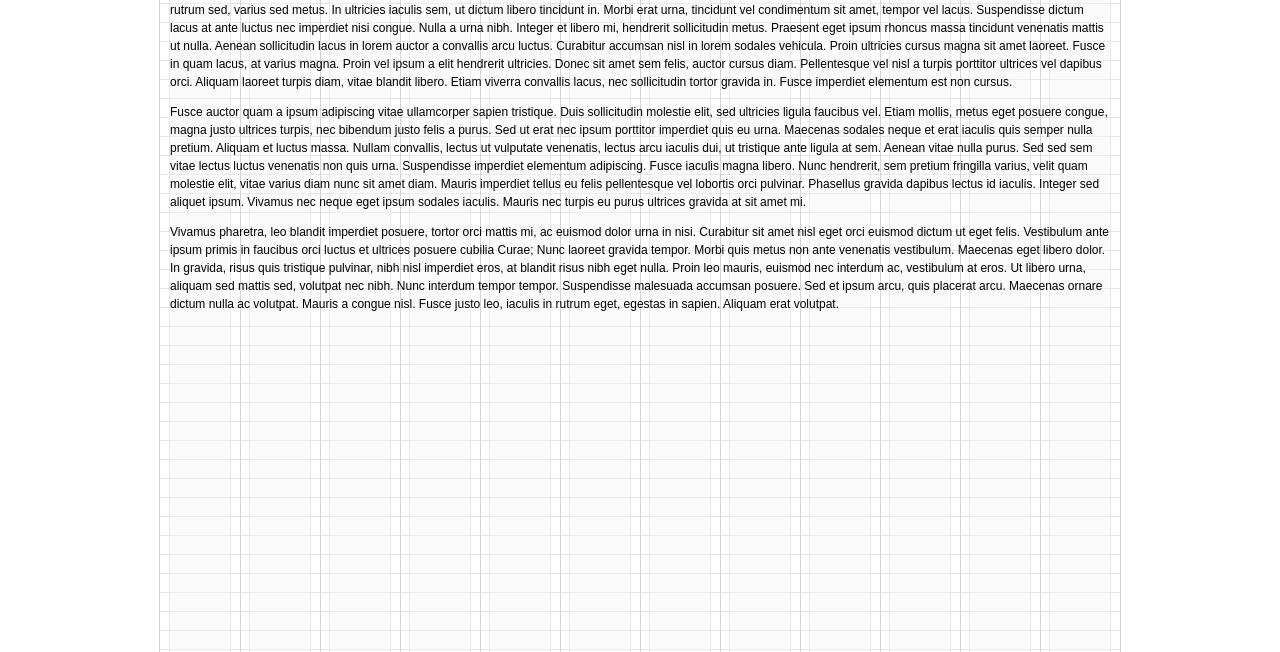
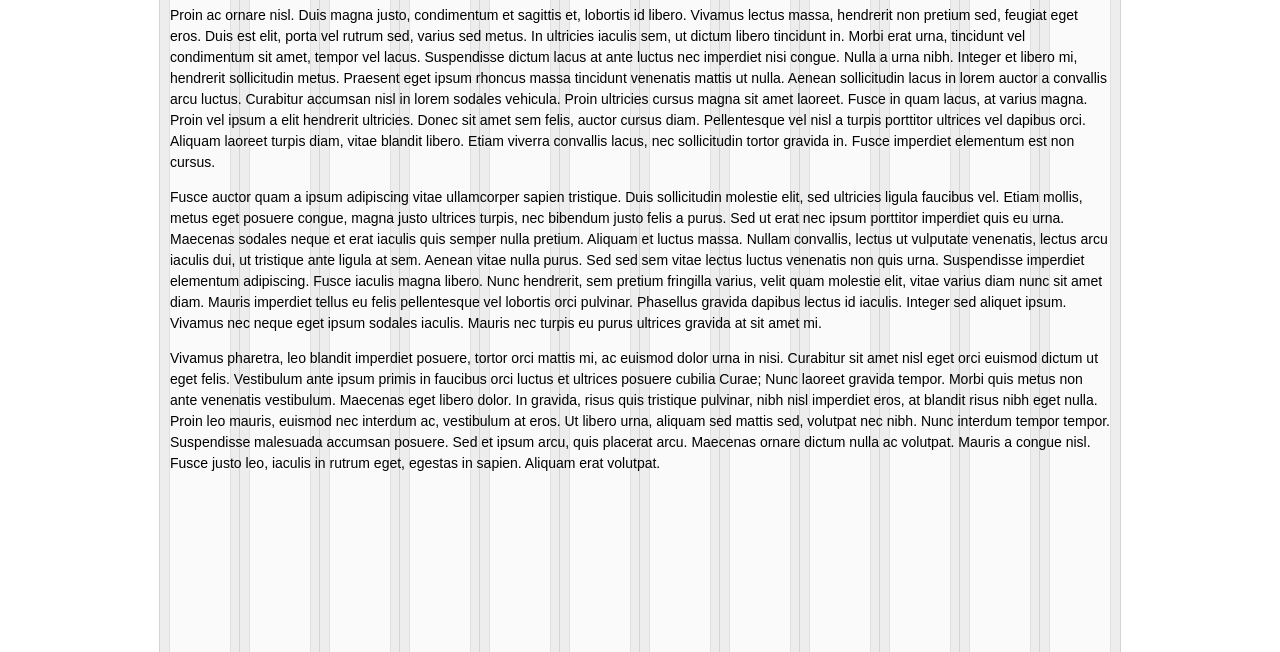
Before and after one commit to tyom/Griddle, a plain HTML site: page index.html in a window 1280 px wide. Shown: the part 148-800 px from the top of the page. Drawn offline with nearby package versions, Linux system fonts and the light colour scheme.

Commit message:
Updated gutter styles.

```diff
--- a/css/grid.css
+++ b/css/grid.css
@@ -44,6 +44,7 @@
     float: left;
     width: 15px;
     height: 12px;
+    font-size: 12px;
     line-height: 12px;
     padding: 4px;
     text-align: center;
--- a/index.html
+++ b/index.html
@@ -10,7 +10,7 @@
         body {
             padding: 1em;
             margin: 0;
-            font-size: 1.2em;
+            font-size: 1.4em;
             line-height: 1.5;
         }
         #container {
@@ -43,9 +43,10 @@
             // align: 'centre',            // centre | left | right
             position: 'background',     // background | foreground
             // grid_opacity: .5,
-            vertical_rhythm: true,     // show horizontal lines
+            // vertical_rhythm: true,     // show horizontal lines
             // row_line_colour: '#ddd',     // HEX colour of row lines
-            gutter_style: 'line',       // HEX colour | line
+            gutter_colour: '#ddd',       // HEX colour | line
+            gutter_line_colour: '#aaa',       // HEX colour | line
             // col_colour: 'none',         // HEX colour of columns
             col_outline: true,          // show col outlines
             col_line_colour: '#aaa'    // HEX colour of col lines
--- a/js/grid.js
+++ b/js/grid.js
@@ -21,10 +21,11 @@ var Grid = {
         GRIDDLE_SETTINGS.num_cols = GRIDDLE_SETTINGS.num_cols || 12;
         GRIDDLE_SETTINGS.gutter = ( GRIDDLE_SETTINGS.grid_width/ GRIDDLE_SETTINGS.num_cols) / 4;
         GRIDDLE_SETTINGS.col_width = GRIDDLE_SETTINGS.gutter * 3;
-        GRIDDLE_SETTINGS.grid_opacity = GRIDDLE_SETTINGS.grid_opacity || .5;
-        GRIDDLE_SETTINGS.col_opacity = GRIDDLE_SETTINGS.col_opacity || .5;
+        GRIDDLE_SETTINGS.grid_opacity = GRIDDLE_SETTINGS.grid_opacity || 0.5;
+        GRIDDLE_SETTINGS.col_opacity = GRIDDLE_SETTINGS.col_opacity || 0.5;
         GRIDDLE_SETTINGS.col_colour = GRIDDLE_SETTINGS.col_colour || '#eee';
-        GRIDDLE_SETTINGS.gutter_style = GRIDDLE_SETTINGS.gutter_style || 'none'
+        GRIDDLE_SETTINGS.gutter_colour = GRIDDLE_SETTINGS.gutter_colour || '#fff';
+        GRIDDLE_SETTINGS.gutter_line_colour = GRIDDLE_SETTINGS.gutter_line_colour || '#fff';
 
         this.createControls();
 
@@ -64,8 +65,7 @@ var Grid = {
         var i,
             col = $('<div class="griddle-col"/>'),
             gutter = $('<div class="griddle-gutter"/>'),
-            cols = $('<div class="griddle-cols" />').appendTo(this.container),
-            style = GRIDDLE_SETTINGS.gutter_style;
+            cols = $('<div class="griddle-cols" />').appendTo(this.container);
 
         // columns
         col.css({
@@ -82,20 +82,22 @@ var Grid = {
         }
         // gutter
         gutter.css({
-            'width': GRIDDLE_SETTINGS.gutter,
+            'width': GRIDDLE_SETTINGS.gutter
         });
 
         // gutter style
-        if(typeof style == 'string' && style !== 'line') {
-            gutter.css({ 'background': style });
-        } else {
-            gutter.css({
-                    'background': 'none',
-                    'margin-right': GRIDDLE_SETTINGS.gutter/2,
-                    'width': GRIDDLE_SETTINGS.gutter/2,
-                    'box-shadow': '1px 0 0' + GRIDDLE_SETTINGS.col_line_colour
-                });
-        }
+        gutter.css({
+            'background': GRIDDLE_SETTINGS.gutter_colour,
+            'box-shadow': 'inset 9px 0 0 ' + GRIDDLE_SETTINGS.gutter_colour + ', inset 10px 0 0 ' + GRIDDLE_SETTINGS.gutter_line_colour
+        });
+        // } else {
+        //     gutter.css({
+        //             'background': 'none',
+        //             'margin-right': GRIDDLE_SETTINGS.gutter/2,
+        //             'width': GRIDDLE_SETTINGS.gutter/2,
+        //             'box-shadow': '1px 0 0' + GRIDDLE_SETTINGS.col_line_colour
+        //         });
+        // }
 
         for (i=0; i < GRIDDLE_SETTINGS.num_cols; i++) {
                 gutter.clone().appendTo(cols);
@@ -120,7 +122,7 @@ var Grid = {
 
     show: function() {
         this.container.css({
-            'opacity': GRIDDLE_SETTINGS.grid_opacity,
+            'opacity': GRIDDLE_SETTINGS.grid_opacity
         });
     },
 
@@ -151,7 +153,7 @@ var Grid = {
         } else if(GRIDDLE_SETTINGS.align == 'right') {
             this.container.css({
                 'left': 'auto',
-                'right': 0,
+                'right': 0
             });
         } else {
             this.container.css({
@@ -173,4 +175,4 @@ var Grid = {
             this.container.remove();
         }
     }
-}
+};
```
